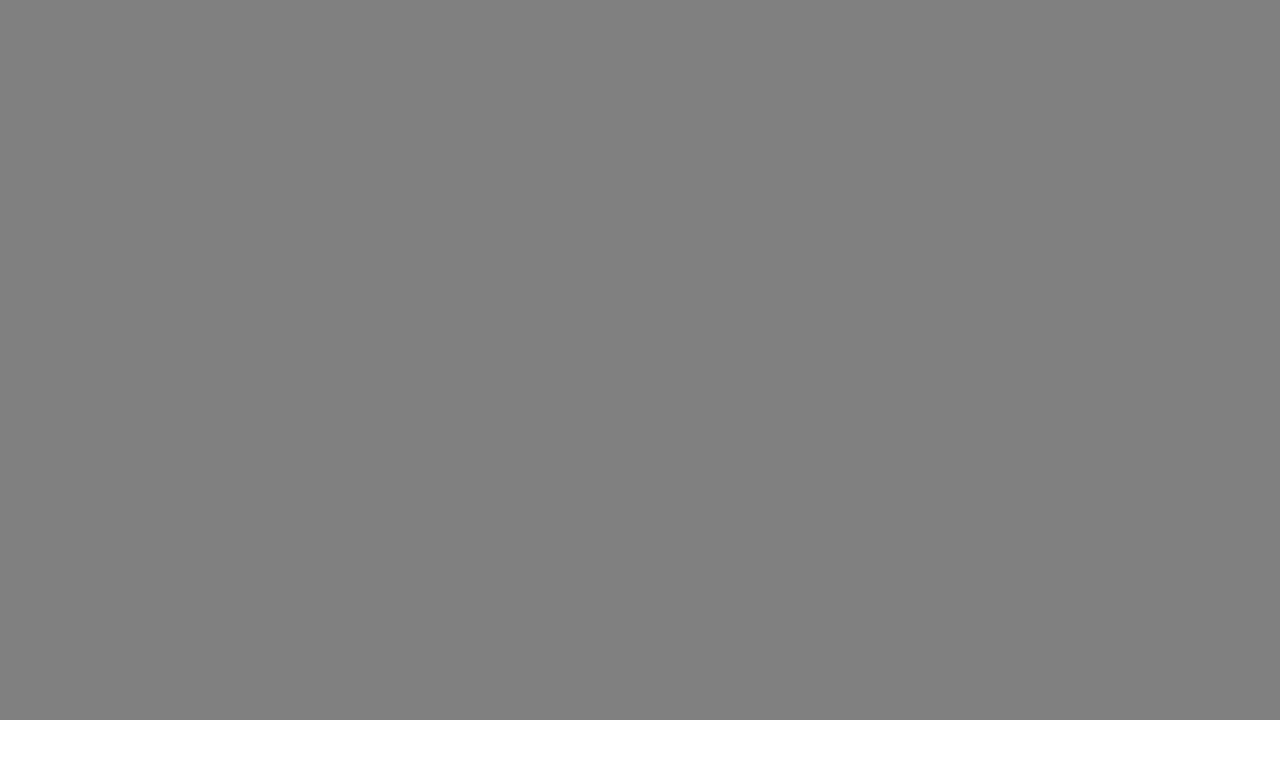
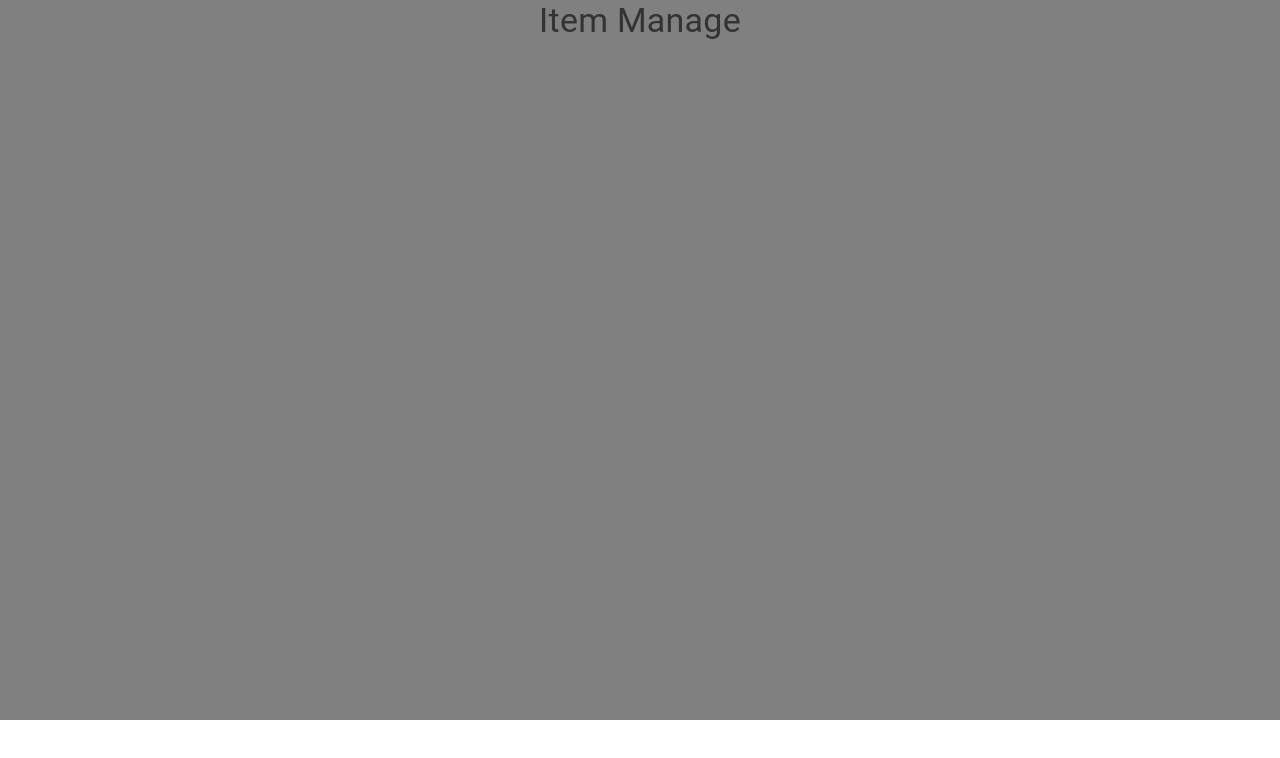
Before and after one commit to RasinthaDilshanJayarathne/React-Web-POS, a React (Create React App) app: page / in a window 1280 px wide. Shown: the top 758 px of the page. Built offline with nearby package versions, Linux system fonts and the light colour scheme.

Commit message:
Create Item Page

```diff
--- a/src/pages/Item/index.jsx
+++ b/src/pages/Item/index.jsx
@@ -1,6 +1,7 @@
 import {Component} from "react";
 import {styleSheet} from "../Item/styles";
 import {withStyles} from "@mui/styles";
+import {Typography} from "@mui/material";
 
 class Item extends Component{
     constructor(props) {
@@ -11,7 +12,11 @@ class Item extends Component{
         const {classes} = this.props
         return(
             <div className={classes.load_container}>
-
+                <div className={classes.title}>
+                    <Typography variant="h4" color="text.secondary">
+                        Item Manage
+                    </Typography>
+                </div>
             </div>
         )
     }
--- a/src/pages/Item/styles.js
+++ b/src/pages/Item/styles.js
@@ -6,5 +6,12 @@ export const styleSheet ={
         height: '90vh',
         width: '100vw',
         backgroundColor:'gray'
+    },
+    title:{
+        display: 'flex',
+        flexWrap: 'wrap',
+        flexDirection: 'column',
+        alignItems:'center',
+        justifyContent:'center'
     }
 }
```
